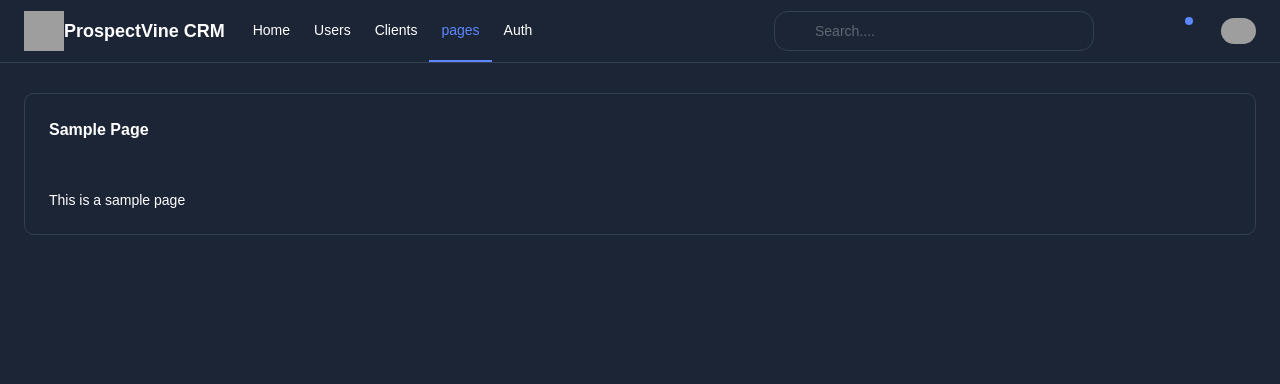
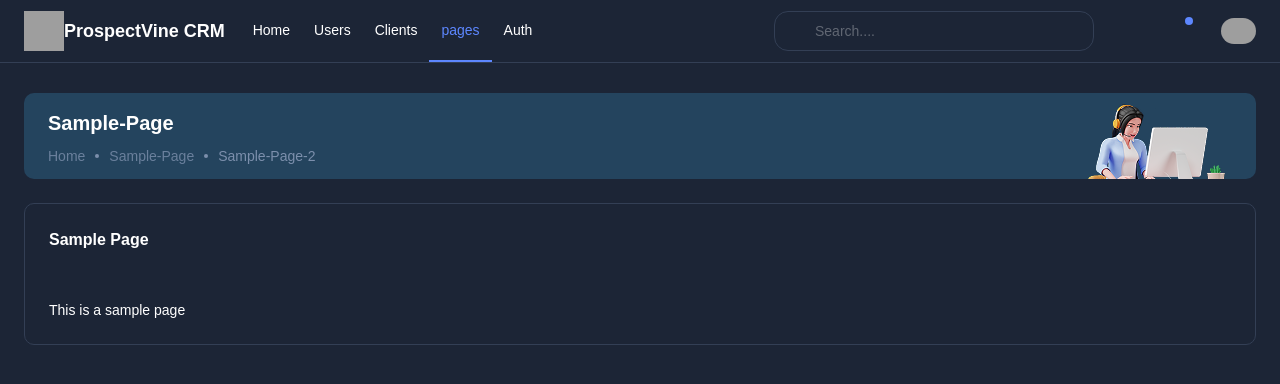
Before and after one commit to Arbaj221/Admin-Dashboard, a React (Vite) app: page /sample-page in a window 1280 px wide. Shown: the top 384 px of the page. Built offline with nearby package versions, Linux system fonts and the light colour scheme; sample sign-in values are in the browser's storage; grey boxes are pictures that could not be loaded; some icons are missing.

Commit message:
Add breadcrumbs and rename userRoutes

```diff
--- a/src/modules/clients/ClientsList.tsx
+++ b/src/modules/clients/ClientsList.tsx
@@ -1,9 +1,21 @@
+import BreadcrumbComp from "src/components/shared/breadcrumb/BreadcrumbComp";
 
 
 const ClientsList = () => {
-  return (
-    <div>ClientsList</div>
-  )
+     const BCrumb = [
+        {
+            to: "/",
+            title: "Home",
+        },
+        {
+            title: "Clients",
+        },
+    ];
+    return (
+        <>
+            <BreadcrumbComp title="Clients" items={BCrumb} />
+        </>
+    )
 }
 
 export default ClientsList
--- a/src/modules/sample-page/SamplePage.tsx
+++ b/src/modules/sample-page/SamplePage.tsx
@@ -2,16 +2,33 @@
 // @ts-ignore
 import React, { useContext } from 'react';
 import CardBox from '../../components/shared/CardBox';
+import BreadcrumbComp from 'src/components/shared/breadcrumb/BreadcrumbComp';
 
 
 
 const SamplePage = () => {
+  const BCrumb = [
+    {
+      to: "/",
+      title: "Home",
+    },
+    {
+      to:'/',
+      title: "Sample-Page",
+    },
+    {
+      title: "Sample-Page-2",
+    },
+  ];
 
   return (
-    <CardBox>
-      <h5 className="text-base">Sample Page</h5>
-      <p className="text-sm mt-6" >This is a sample page</p>
-    </CardBox>
+    <>
+      <BreadcrumbComp title="Sample-Page" items={BCrumb} />
+      <CardBox>
+        <h5 className="text-base">Sample Page</h5>
+        <p className="text-sm mt-6" >This is a sample page</p>
+      </CardBox>
+    </>
   );
 };
 
--- a/src/modules/users/UsersList.tsx
+++ b/src/modules/users/UsersList.tsx
@@ -1,12 +1,23 @@
 import { Link } from "react-router"
+import BreadcrumbComp from "src/components/shared/breadcrumb/BreadcrumbComp";
 
 const UsersList = () => {
+    const BCrumb = [
+        {
+            to: "/",
+            title: "Home",
+        },
+        {
+            title: "Users",
+        },
+    ];
     return (
-        <div className="h-dvh">
+        <>
+            <BreadcrumbComp title="Users" items={BCrumb} />
             <div>
                 <Link to="/users/details" >Go to Details</Link>
             </div>
-        </div>
+        </>
     )
 }
 
--- a/src/routes/Router.tsx
+++ b/src/routes/Router.tsx
@@ -4,7 +4,7 @@ import { lazy } from 'react';
 import { Navigate, createBrowserRouter } from 'react-router';
 import Loadable from '../components/shared/loadable/Loadable';
 import ProtectedRoute from './ProtectedRoute';
-import userRoutes from 'src/modules/users/userRoutes';
+import userRoutes from 'src/modules/users/routes';
 import clientRoutes from 'src/modules/clients/routes';
 import UserProfile from 'src/modules/userProfile/UserProfile';
 
```
Also changed, not shown: src/modules/users/routes.tsx (renamed from src/modules/users/userRoutes.tsx).
